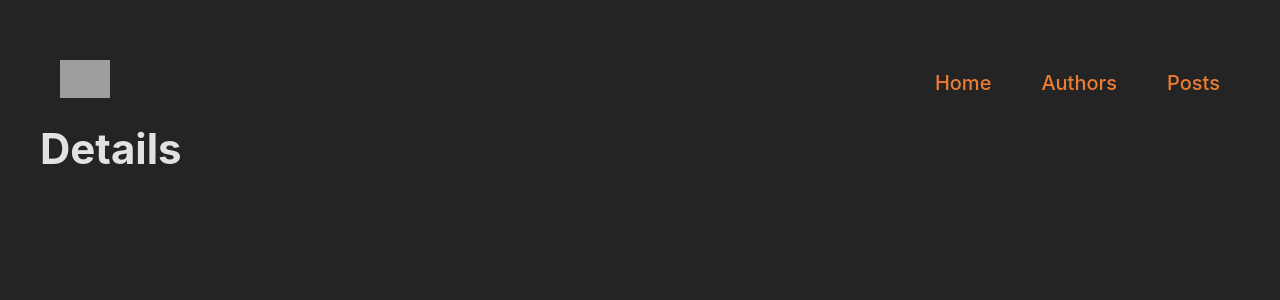
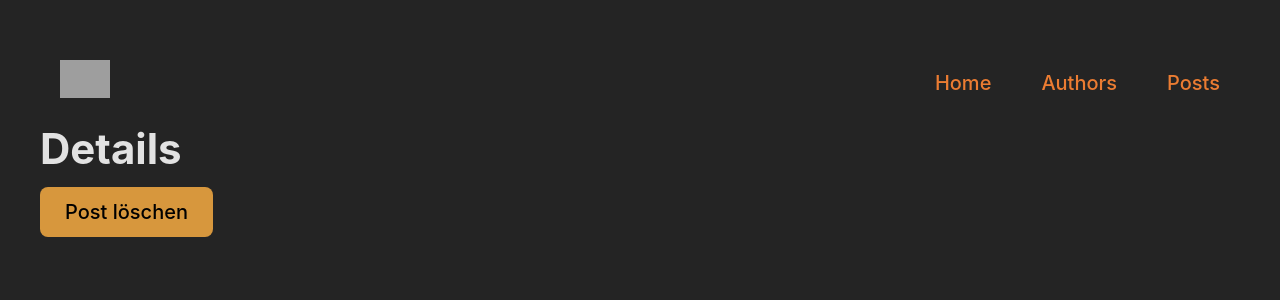
Before and after one commit to magicCicero/MERN_Blog, a React (Vite) app in the folder frontend/: page /post/1 in a window 1280 px wide. Shown: the top 300 px of the page. Built offline with nearby package versions, Linux system fonts and the light colour scheme; no server answers; grey boxes are pictures that could not be loaded.

Commit message:
add deltebtn and fixed picture upload

```diff
--- a/frontend/src/components/CreatePostImageForm/CreatePostImageForm.jsx
+++ b/frontend/src/components/CreatePostImageForm/CreatePostImageForm.jsx
@@ -11,6 +11,7 @@ const CreatePostImageForm = ({ setRefresh }) => {
   };
   return (
     <>
+      <h2>Neuen Blogbeitrag erstellen</h2>
       <form onSubmit={handleSubmit}>
         <input type="text" placeholder="Title" name="title" />
         <input type="text" placeholder="Content" name="content" />
--- a/frontend/src/components/DeleteBtn/DeleteBtn.jsx
+++ b/frontend/src/components/DeleteBtn/DeleteBtn.jsx
@@ -1,9 +1,20 @@
 import "./DeleteBtn.css";
+import axios from "axios";
+import { useContext } from "react";
 
-const DeleteBtn = () => {
+import { PostsContext } from "../../context/Context";
+const DeleteBtn = (props) => {
+  const { allPosts, setAllPosts } = useContext(PostsContext);
+
+  // Asynchrone Funktion für die Löschung einzelner Posts. Die Props enthält die entsprechende ID, die dem einzelnen Delete Button zugewiesen wird
+  const deletePost = async () => {
+    await axios.delete(`/api/deletePost/${props.postId}`);
+    // Alle Posts aus AllContacts werden gefiltert und nach der jeweiligen ID gesucht. Anschließend wird der Kontakt gelöscht
+    setAllContacts(allPosts.filter((post) => post._id !== props.postId));
+  };
   return (
     <>
-      <button>Post löschen</button>
+      <button onClick={deletePost}>Post löschen</button>
     </>
   );
 };
--- a/frontend/src/components/PostItem/PostItem.css
+++ b/frontend/src/components/PostItem/PostItem.css
@@ -7,3 +7,9 @@
   align-items: flex-start;
   border-radius: 1rem;
 }
+.btn-container {
+  display: flex;
+  justify-content: space-between;
+  align-self: center;
+  gap: 2rem;
+}
--- a/frontend/src/components/PostItem/PostItem.jsx
+++ b/frontend/src/components/PostItem/PostItem.jsx
@@ -2,6 +2,7 @@ import { useContext, useState, useEffect } from "react";
 import { PostsContext, AuthorsContext } from "../../context/Context";
 import "./PostItem.css";
 import DetailBtn from "../DetailBtn/DetailBtn";
+import DeleteBtn from "../DeleteBtn/DeleteBtn";
 
 const PostItem = () => {
   const { allPosts, setAllPosts } = useContext(PostsContext);
@@ -19,7 +20,10 @@ const PostItem = () => {
           <img src={post.image?.url} alt="" />
           <h2>{post.title}</h2>
           <p>Verfasst von {getAuthorName(post.author)}</p>
-          <DetailBtn postId={post._id} />
+          <div className="btn-container">
+            <DetailBtn postId={post._id} />
+            <DeleteBtn postId={post._id} />
+          </div>
         </article>
       ))}
     </>
--- a/frontend/src/pages/Home/Home.jsx
+++ b/frontend/src/pages/Home/Home.jsx
@@ -27,7 +27,7 @@ const Home = () => {
   return (
     <>
       <Nav />
-      <h1>Startseite</h1>
+
       <CreatePostImageForm />
       <PostList />
     </>
--- a/frontend/src/pages/PostDetails/PostDetails.jsx
+++ b/frontend/src/pages/PostDetails/PostDetails.jsx
@@ -3,6 +3,7 @@ import Nav from "../../components/Nav/Nav";
 import { useParams } from "react-router-dom";
 import { useEffect, useState } from "react";
 import axios from "axios";
+import DeleteBtn from "../../components/DeleteBtn/DeleteBtn";
 const PostDetails = () => {
   const params = useParams();
   const idPost = params.id;
@@ -26,6 +27,7 @@ const PostDetails = () => {
       <h1>{post.title}</h1>
       <p>{post.content}</p>
       <p>{post.author}</p>
+      <DeleteBtn postId={idPost} />
     </>
   );
 };
```
